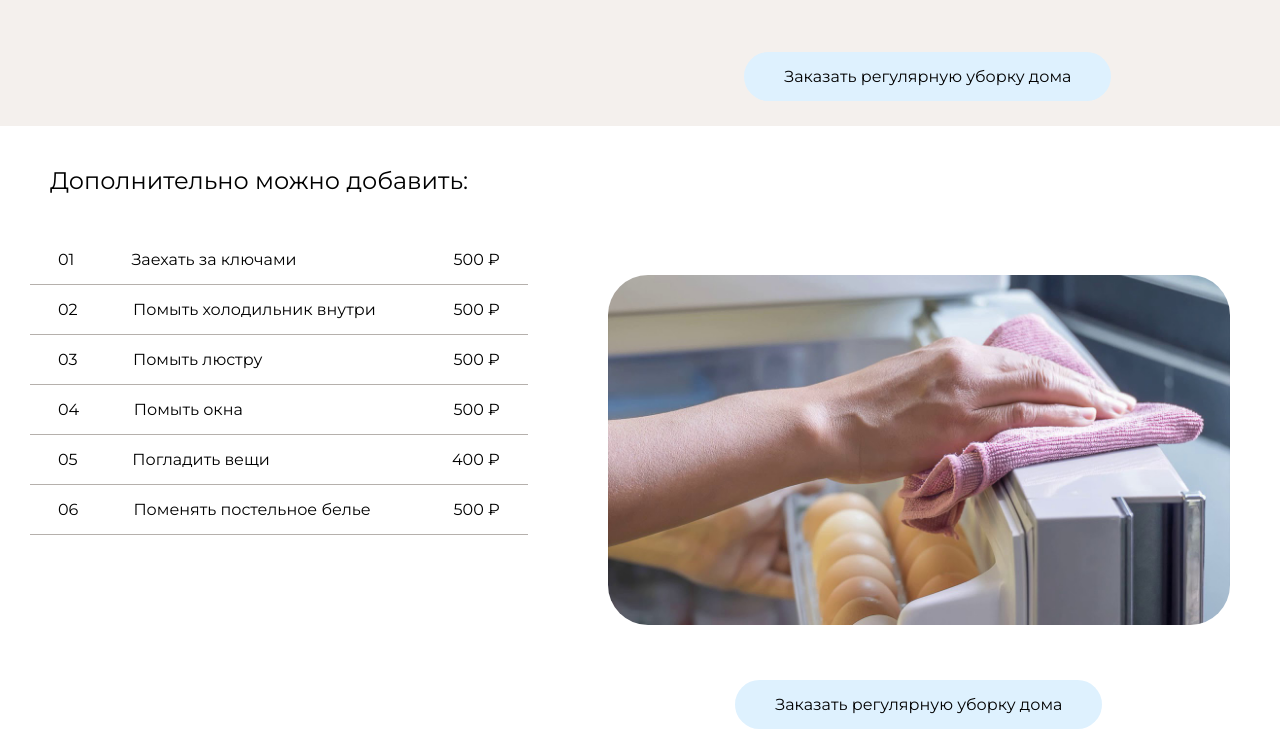
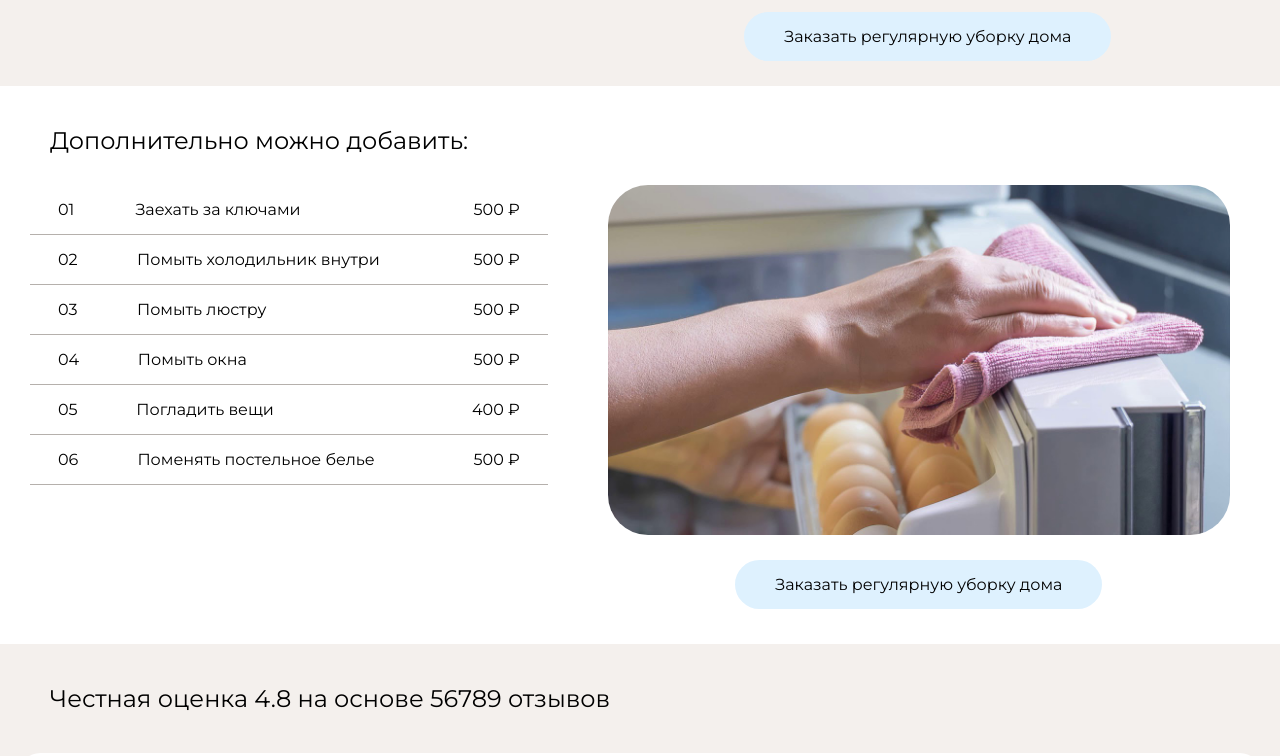
Before and after one commit to linawashere/svezho, a plain HTML site: page index.html in a window 1280 px wide. Shown: the part 2084-2840 px from the top of the page. Drawn offline with Linux system fonts and the light colour scheme.

Commit message:
corrected img

```diff
--- a/style.css
+++ b/style.css
@@ -540,8 +540,6 @@ main .advantages_block {
 
 .sub-menu__ul {
     width: 100%;
-    margin-top: 20px;
-    /* padding: 0 28px; */
     background: var(--block-color);
 }
 
@@ -1384,7 +1382,8 @@ button[type="button"], input[type="number"], #calculate-btn{
 
     .desctop_sub-menu {
         display: flex;
-        /* gap: 50px; */
+        padding: 30px 50px 0 0;
+        gap: 30px;
     }
 
     .sub-menu__ul {
@@ -1406,12 +1405,10 @@ button[type="button"], input[type="number"], #calculate-btn{
 
     .desctop__sub-menu-img {
         display: block;
-        /* padding-top: 50px; */
         border-radius: 40px;
         height: 400px;
         /* width: 400px; */
         object-fit: cover;
-        margin: 90px 50px 30px;
     }
 
     .sub-menu__ul-services ul li {
@@ -1425,7 +1422,6 @@ button[type="button"], input[type="number"], #calculate-btn{
     .desctop__sub-menu-button {
         display: block;
         margin: 40px 0;
-        /* width: 400px; */
         align-self: center;
     }
 
@@ -1457,12 +1453,8 @@ button[type="button"], input[type="number"], #calculate-btn{
     }
 
     .additional span {
-        padding: 40px 50px;
+        padding: 40px 50px 0 50px;
         width: 550px;
-    }
-
-    .additional .desctop__sub-menu-image {
-        margin-top: 0;
     }
 
     .additional .desctop__sub-menu-image img {
@@ -1519,9 +1511,6 @@ button[type="button"], input[type="number"], #calculate-btn{
     .footer__descr-social {
         padding: 0;
     }
-    .desctop__sub-menu-container {
-    margin-top: -50px;
-    }
     .okna-descr-text{
         padding: 20px 0;
     }
```
